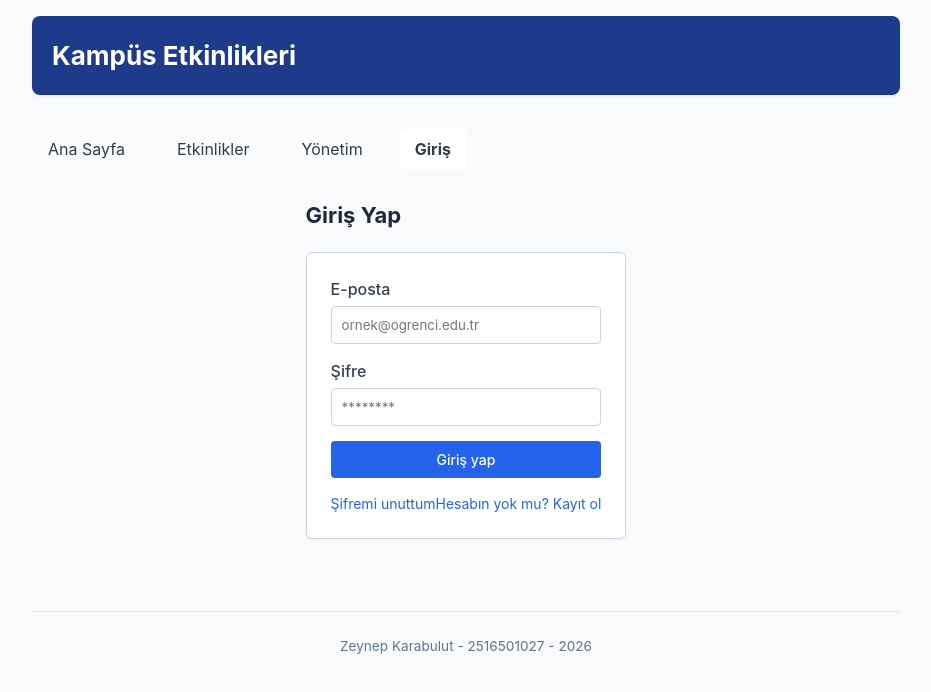
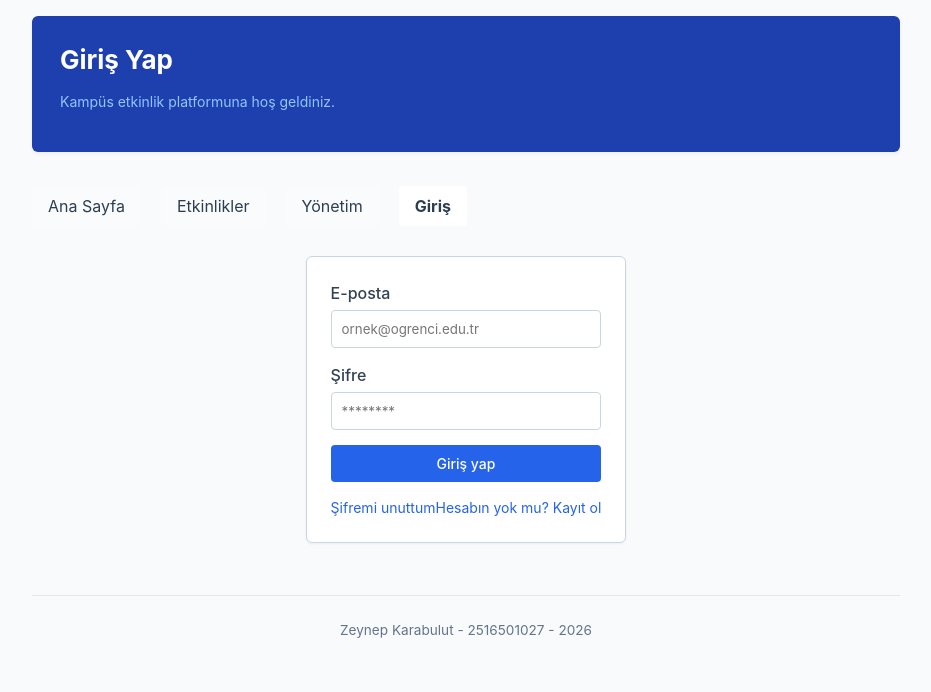
Before and after one commit to ZeynepKarabulut/kampus-etkinlik, a React (Vite) app in the folder frontend/: page /login in a window 1280 px wide. Shown: the top 692 px of the page, without its empty margins (174-1105 px from the left). Built offline with nearby package versions, Linux system fonts and the light colour scheme.

Commit message:
duzeltme

```diff
--- a/frontend/src/App.tsx
+++ b/frontend/src/App.tsx
@@ -1,6 +1,6 @@
 import './App.css';
 import { Routes, Route } from 'react-router-dom';
-import { Header } from './components/layout/Header';
+import Header from './components/layout/Header';
 import Navigation from './components/layout/Navigation';
 import Footer from './components/layout/Footer';
 
--- a/frontend/src/components/layout/Header.tsx
+++ b/frontend/src/components/layout/Header.tsx
@@ -1,13 +1,38 @@
-interface HeaderProps {
-  title?: string;
-  text?: string;
-}
+import { useLocation } from 'react-router-dom';
 
-export function Header({ title = "Kampüs Etkinlikleri", text }: HeaderProps) {
+export default function Header() {
+  const location = useLocation();
+
+  let title = "Kampüs Etkinlikleri";
+  let subtitle = "Fakültedeki seminer, atölye ve söyleşileri tek yerden takip edin.";
+
+  if (location.pathname === "/") {
+    title = "Kampüs Etkinlikleri";
+    subtitle = "Fakültedeki seminer, atölye ve söyleşileri tek yerden takip edin.";
+  } else if (location.pathname === "/events") {
+    title = "Tüm Etkinlikler";
+    subtitle = "Ekim ayında kampüste düzenlenen etkinlikler.";
+  } else if (location.pathname.startsWith("/admin")) {
+    title = "Etkinlik Yönetimi";
+    subtitle = "Mevcut etkinlikleri düzenleyebilir veya silebilirsiniz.";
+  } else if (location.pathname === "/login") {
+    title = "Giriş Yap";
+    subtitle = "Kampüs etkinlik platformuna hoş geldiniz.";
+  } else if (location.pathname === "/register") {
+    title = "Kayıt Ol";
+    subtitle = "Yeni bir hesap oluşturarak etkinliklere katılın.";
+  } else if (location.pathname === "/forgot-password") {
+    title = "Şifremi Unuttum";
+    subtitle = "Şifrenizi yenilemek için e-posta adresinizi girin.";
+  } else if (location.pathname.startsWith("/events/")) {
+    title = "Etkinlik Detayı";
+    subtitle = "Etkinlik detaylarını inceleyin.";
+  }
+
   return (
-    <header className="header" style={{ backgroundColor: "#1e3a8a", color: "white", padding: "20px", borderRadius: "8px" }}>
+    <header>
       <h1>{title}</h1>
-      {text && <p style={{ marginTop: "8px", fontSize: "16px" }}>{text}</p>}
+      <p>{subtitle}</p>
     </header>
   );
 }
--- a/frontend/src/pages/AdminPage.tsx
+++ b/frontend/src/pages/AdminPage.tsx
@@ -12,8 +12,6 @@ export default function AdminPage() {
 
   return (
     <div className="container">
-      <h2>Etkinlik Yönetimi</h2>
-
       <div style={{ marginBottom: '16px' }}>
         <Link to="/admin/new" className="btn">+ Yeni etkinlik</Link>
       </div>
--- a/frontend/src/pages/LoginPage.tsx
+++ b/frontend/src/pages/LoginPage.tsx
@@ -22,9 +22,7 @@ export default function LoginPage() {
 
   return (
     <div className="container">
-      <h2>Giriş Yap</h2>
-
-      <div className="card" style={{ maxWidth: '500px', margin: '20px auto' }}>
+      <div className="card" style={{ maxWidth: '500px', margin: '0 auto' }}>
         <form onSubmit={handleSubmit} noValidate>
           <div style={{ marginBottom: '15px' }}>
             <label style={{ display: 'block', marginBottom: '5px', fontWeight: '500' }}>E-posta</label>
```
